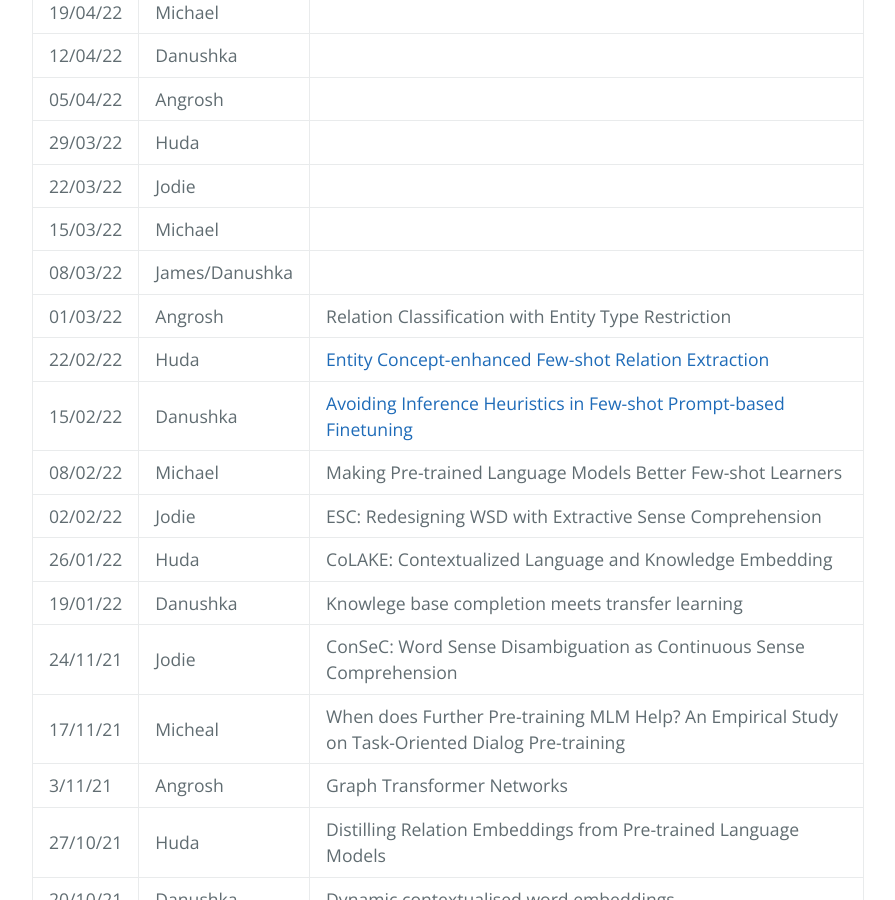
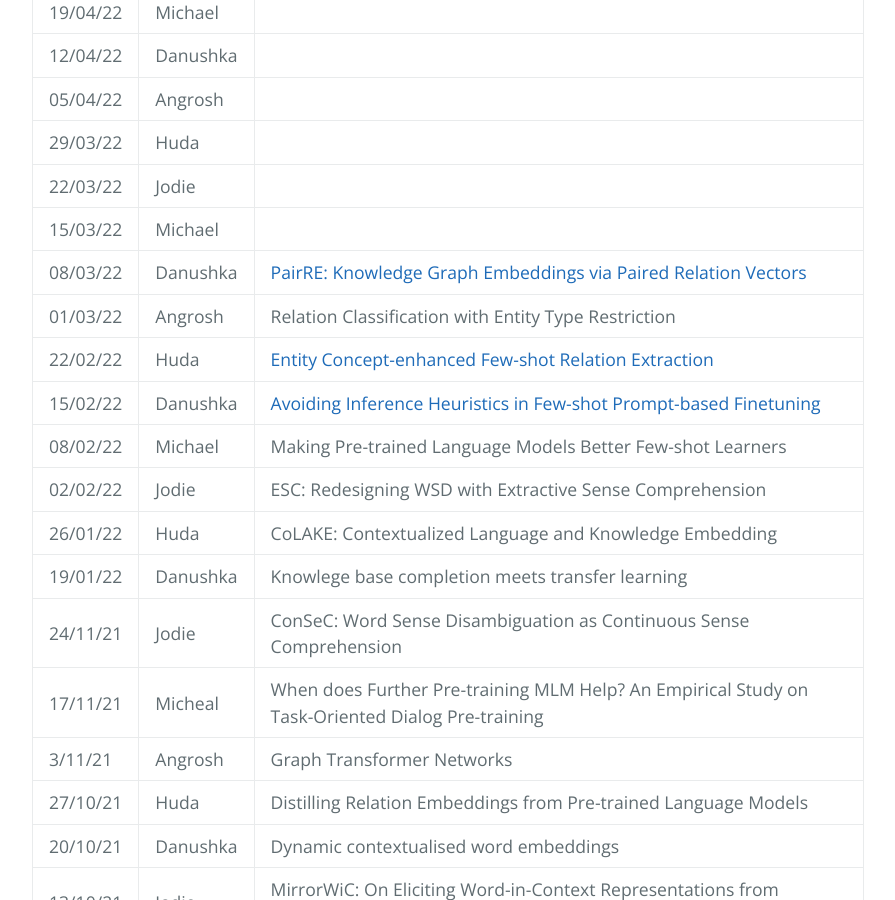
Before and after one commit to LivNLP/livnlp.github.io, a Jekyll site: the page built from reading.md, in a window 1280 px wide and 900 px high, scrolled down 801 px. Shown: the whole window, without its empty margins (192-1087 px from the left). Built offline with Jekyll 4.4.1, drawn with Linux system fonts in a browser that asks for light colours.

Commit message:
updating danushka paper

```diff
--- a/reading.md
+++ b/reading.md
@@ -23,7 +23,7 @@ We meet on a weely basis to discuss recent research papers. Here is the schedule
 | 29/03/22 | Huda | |
 | 22/03/22 | Jodie | |
 | 15/03/22 | Michael | |
-| 08/03/22	| James/Danushka | |
+| 08/03/22	| Danushka | [PairRE: Knowledge Graph Embeddings via Paired Relation Vectors](https://aclanthology.org/2021.acl-long.336/)|
 | 01/03/22	| Angrosh	| Relation Classification with Entity Type Restriction |
 | 22/02/22	| Huda	| [Entity Concept-enhanced Few-shot Relation Extraction](https://aclanthology.org/2021.acl-short.124.pdf)|
 | 15/02/22	| Danushka	| [Avoiding Inference Heuristics in Few-shot Prompt-based Finetuning](https://aclanthology.org/2021.emnlp-main.713/)|
```
